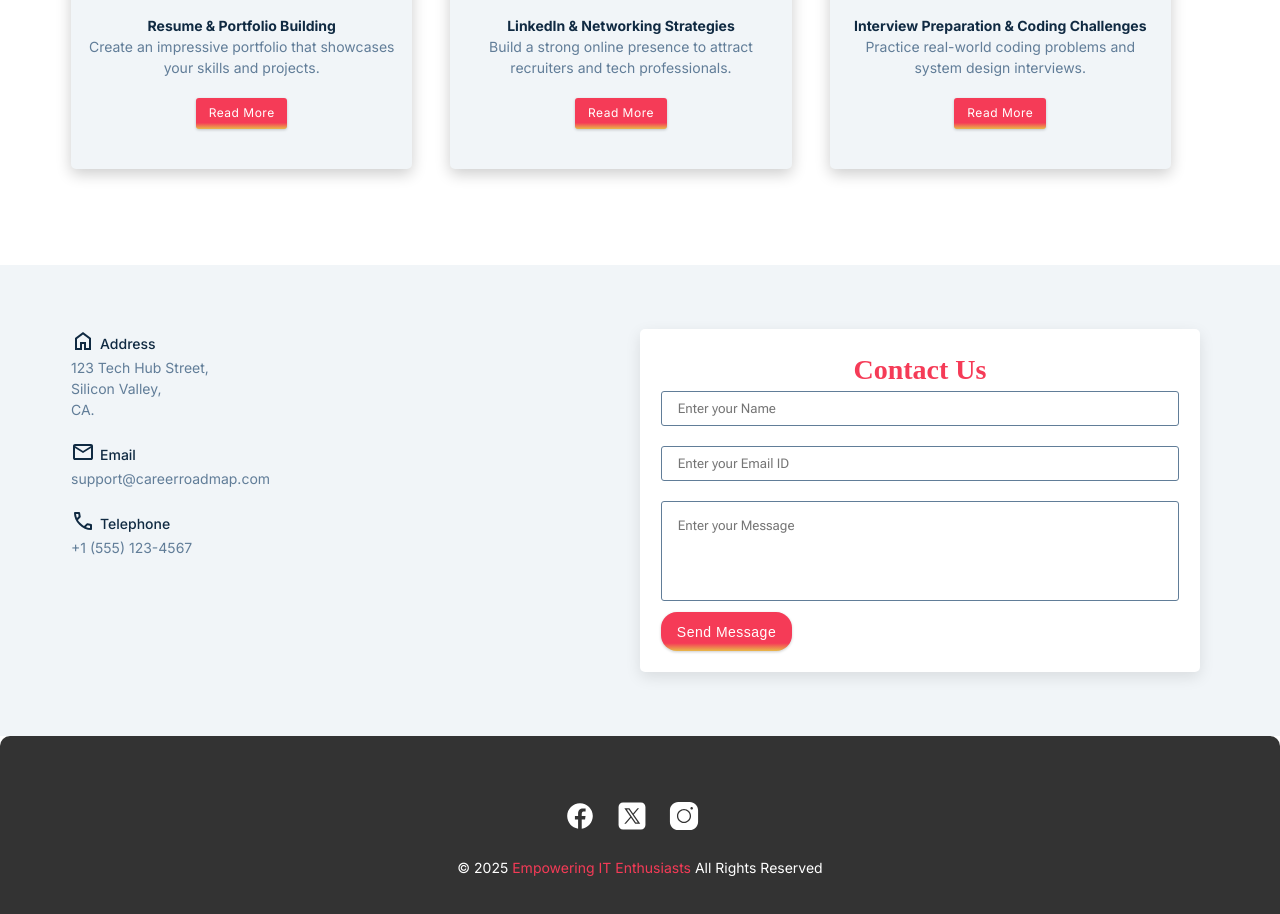
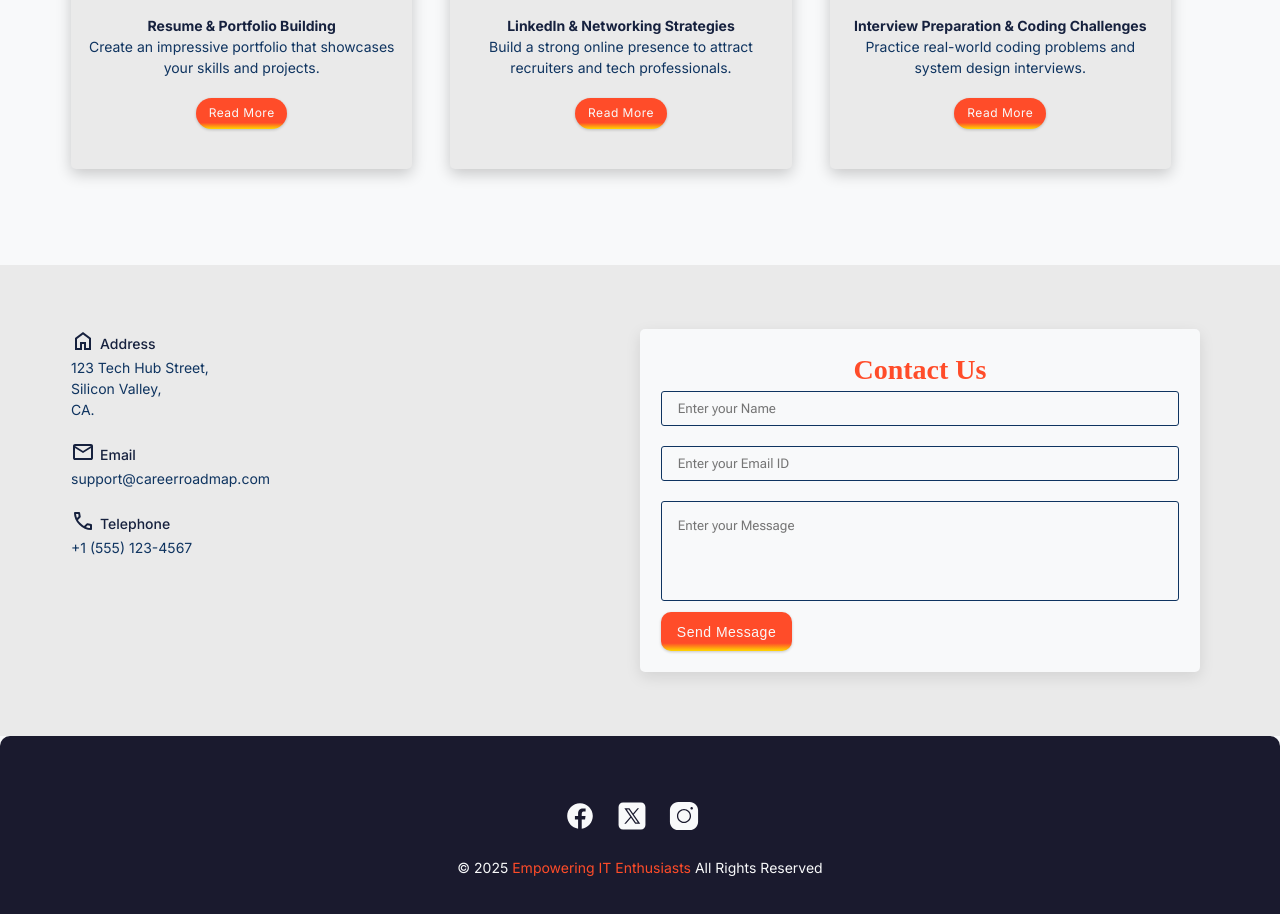
Before and after one commit to Gokulakannan-D/Roadmap-Guiding-Website, a plain HTML site: page index.html in a window 1280 px wide. Shown: the part 2808-3722 px from the top of the page. Drawn offline with Linux system fonts and the light colour scheme; a web font is replaced by a local one.

Commit message:
changes updated !

```diff
--- a/restaurant.css
+++ b/restaurant.css
@@ -57,7 +57,7 @@ body {
   border: none;
   cursor: pointer;
   box-shadow: 0 1px 3px rgba(0, 0, 0, 0.2);
-  border-radius: 1rem;
+  border-radius: 1;
 }
 .btn:hover {
   background-color: var(--clr-primary-light);
@@ -94,14 +94,14 @@ body {
   --f-design: "Playwrite VN", serif;
   --f-brand: "Macondo", serif;
   /*colors*/
-  --clr-white: #fff;
-  --clr-dark: #333;
-  --clr-grey-1: #102a42;
-  --clr-grey-2: #617d98;
-  --clr-grey-3: #f1f5f8;
-  --clr-primary: #f53b57;
-  --clr-primary-light: #f04660;
-  --clr-secondary: #e9b949;
+  --clr-white: #f8f9fa;
+  --clr-dark: #1a1a2e;
+  --clr-grey-1: #16213e;
+  --clr-grey-2: #0f3460;
+  --clr-grey-3: #eaeaea;
+  --clr-primary: #ff4c29; /* Bold Fiery Red */
+  --clr-primary-light: #ff6f5e;
+  --clr-secondary: #ffd700;
   /*transition*/
   --transition: all 0.3s linear;
 }
@@ -265,7 +265,7 @@ body {
 .banner-btn {
   font-size: 1rem;
   padding: 0.75rem 2rem;
-  border-radius: 1000px;
+  border-radius: 20px;
   background-image: linear-gradient(
     180deg,
     var(--clr-primary) 80%,
@@ -492,7 +492,7 @@ body {
   font-size: 0.75rem;
   text-transform: capitalize;
   padding: 0.4rem 0.8rem;
-  border-radius: 3px;
+  border-radius: 300px;
   font-weight: 400;
   margin-top: 1.25rem;
 }
@@ -622,6 +622,7 @@ textarea.form-control {
 .submit-btn {
   padding: 0.7rem 1rem;
   margin-top: 3.5rem;
+  border-radius: 10px;
 }
 @media screen and (min-width: 992px) {
   .contact-form,
```
